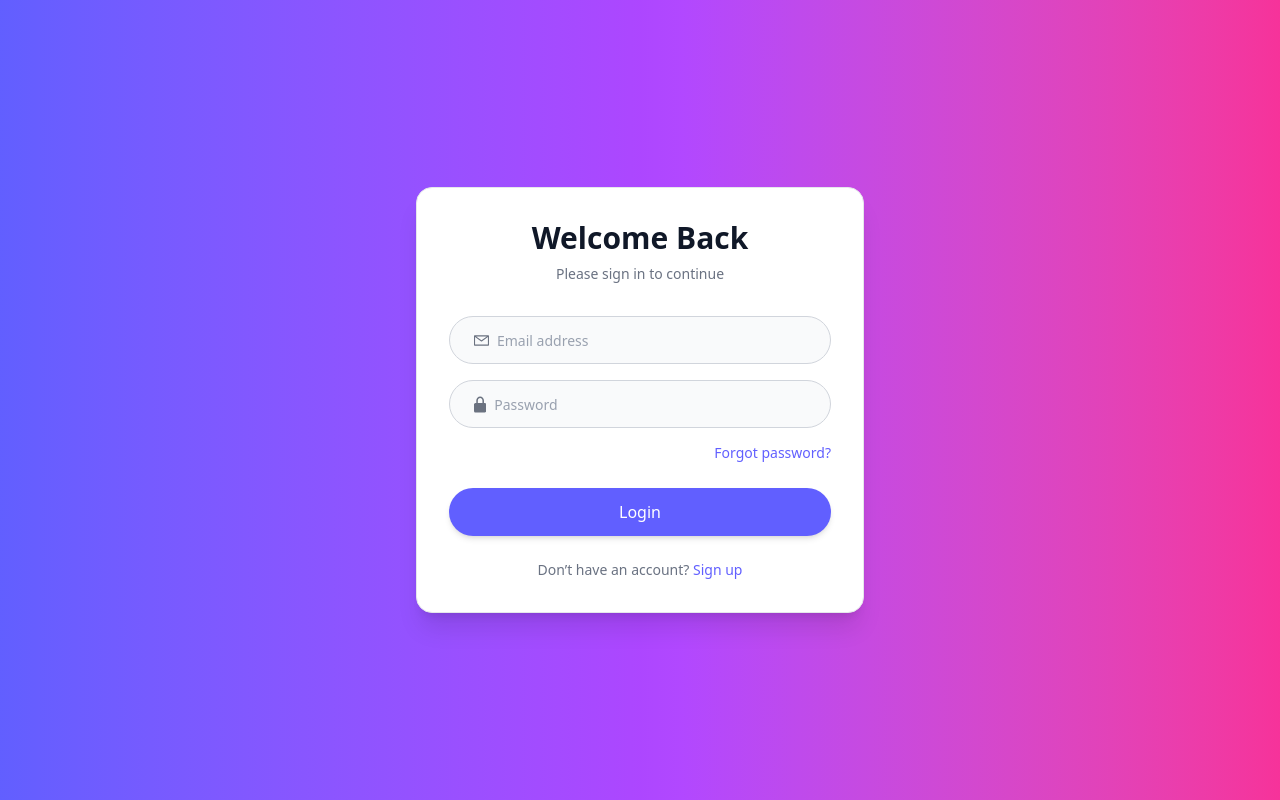
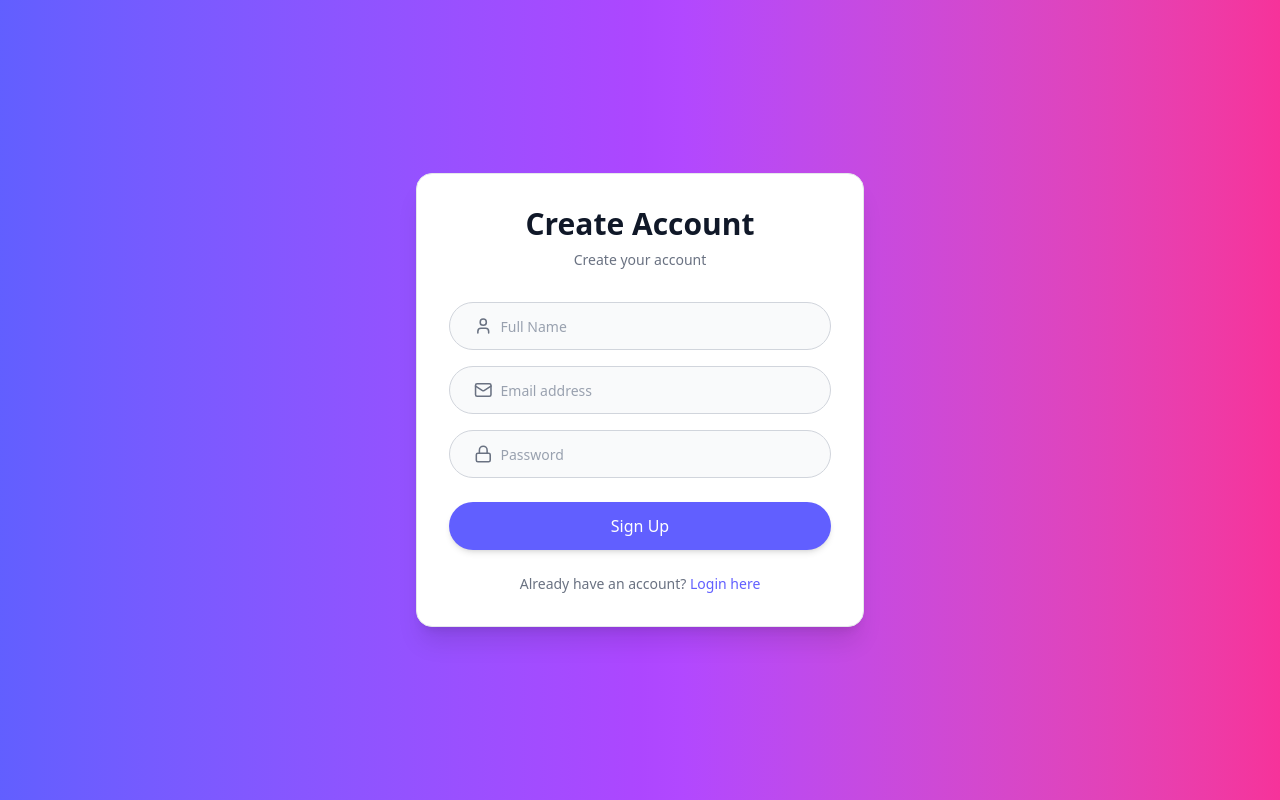
Before and after one commit to Chala751/AUTH-SYSTEM, a React (Vite) app in the folder client/: page /login in a window 1280 px wide. Built offline with nearby package versions, Linux system fonts and the light colour scheme.

Commit message:
login and signup state done

```diff
--- a/client/src/pages/Login.jsx
+++ b/client/src/pages/Login.jsx
@@ -1,30 +1,37 @@
-import React from "react";
+import React, { useState } from "react";
+import { Mail, Lock, User } from "lucide-react"; // Added User icon
 
 const Login = () => {
+  const [state, setState] = useState("Sign Up");
+
   return (
     <div className="flex items-center justify-center min-h-screen bg-gradient-to-r from-indigo-500 via-purple-500 to-pink-500">
       <form className="max-w-md w-full text-center border border-gray-200 rounded-2xl p-8 bg-white shadow-xl">
-        <h1 className="text-gray-900 text-3xl font-semibold">Welcome Back</h1>
+        <h1 className="text-gray-900 text-3xl font-semibold">
+          {state === "Sign Up" ? "Create Account" : "Login"}
+        </h1>
         <p className="text-gray-500 text-sm mt-2">
-          Please sign in to continue
+          {state === "Sign Up"
+            ? "Create your account"
+            : "Login to your account"}
         </p>
 
+        {/* Full Name Input - only for Sign Up */}
+        {state === "Sign Up" && (
+          <div className="flex items-center w-full mt-8 bg-gray-50 border border-gray-300 h-12 rounded-full overflow-hidden pl-6 gap-2 focus-within:ring-2 focus-within:ring-indigo-400 transition">
+            <User className="w-5 h-5 text-gray-500" />
+            <input
+              type="text"
+              placeholder="Full Name"
+              className="bg-transparent text-gray-700 placeholder-gray-400 outline-none text-sm w-full h-full"
+              required
+            />
+          </div>
+        )}
+
         {/* Email Input */}
-        <div className="flex items-center w-full mt-8 bg-gray-50 border border-gray-300 h-12 rounded-full overflow-hidden pl-6 gap-2 focus-within:ring-2 focus-within:ring-indigo-400 transition">
-          <svg
-            width="16"
-            height="11"
-            viewBox="0 0 16 11"
-            fill="none"
-            xmlns="http://www.w3.org/2000/svg"
-          >
-            <path
-              fillRule="evenodd"
-              clipRule="evenodd"
-              d="M0 .55.571 0H15.43l.57.55v9.9l-.571.55H.57L0 10.45zm1.143 1.138V9.9h13.714V1.69l-6.503 4.8h-.697zM13.749 1.1H2.25L8 5.356z"
-              fill="#6B7280"
-            />
-          </svg>
+        <div className="flex items-center w-full mt-4 bg-gray-50 border border-gray-300 h-12 rounded-full overflow-hidden pl-6 gap-2 focus-within:ring-2 focus-within:ring-indigo-400 transition">
+          <Mail className="w-5 h-5 text-gray-500" />
           <input
             type="email"
             placeholder="Email address"
@@ -35,18 +42,7 @@ const Login = () => {
 
         {/* Password Input */}
         <div className="flex items-center mt-4 w-full bg-gray-50 border border-gray-300 h-12 rounded-full overflow-hidden pl-6 gap-2 focus-within:ring-2 focus-within:ring-indigo-400 transition">
-          <svg
-            width="13"
-            height="17"
-            viewBox="0 0 13 17"
-            fill="none"
-            xmlns="http://www.w3.org/2000/svg"
-          >
-            <path
-              d="M13 8.5c0-.938-.729-1.7-1.625-1.7h-.812V4.25C10.563 1.907 8.74 0 6.5 0S2.438 1.907 2.438 4.25V6.8h-.813C.729 6.8 0 7.562 0 8.5v6.8c0 .938.729 1.7 1.625 1.7h9.75c.896 0 1.625-.762 1.625-1.7zM4.063 4.25c0-1.406 1.093-2.55 2.437-2.55s2.438 1.144 2.438 2.55V6.8H4.061z"
-              fill="#6B7280"
-            />
-          </svg>
+          <Lock className="w-5 h-5 text-gray-500" />
           <input
             type="password"
             placeholder="Password"
@@ -56,27 +52,46 @@ const Login = () => {
         </div>
 
         {/* Forgot password */}
+        {state !== "Sign Up" && (
           <div className="mt-3 text-right">
             <a className="text-sm text-indigo-500 hover:underline" href="#">
               Forgot password?
             </a>
           </div>
+        )}
 
-        {/* Login button */}
+        {/* Submit button */}
         <button
           type="submit"
-          className="mt-6 w-full h-12 rounded-full text-white font-medium bg-indigo-500 hover:bg-indigo-600 transition-all shadow-md hover:shadow-lg"
+          className="mt-6 w-full h-12 rounded-full text-white font-medium bg-indigo-500 hover:bg-indigo-600 transition-all shadow-md hover:shadow-lg cursor-pointer"
         >
-          Login
+          {state}
         </button>
 
-        {/* Sign up link */}
+        {/* Toggle links */}
+        {state === "Sign Up" ? (
+          <p className="text-gray-500 text-sm mt-6">
+            Already have an account?{" "}
+            <button
+              type="button"
+              onClick={() => setState("Login")}
+              className="text-indigo-500 font-medium hover:underline cursor-pointer"
+            >
+              Login here
+            </button>
+          </p>
+        ) : (
           <p className="text-gray-500 text-sm mt-6">
             Don’t have an account?{" "}
-          <a className="text-indigo-500 font-medium hover:underline" href="#">
-            Sign up
-          </a>
+            <button
+              type="button"
+              onClick={() => setState("Sign Up")}
+              className="text-indigo-500 font-medium hover:underline cursor-pointer"
+            >
+              Sign up here
+            </button>
           </p>
+        )}
       </form>
     </div>
   );
```
Lines whose indentation alone changed are shown as unchanged.
